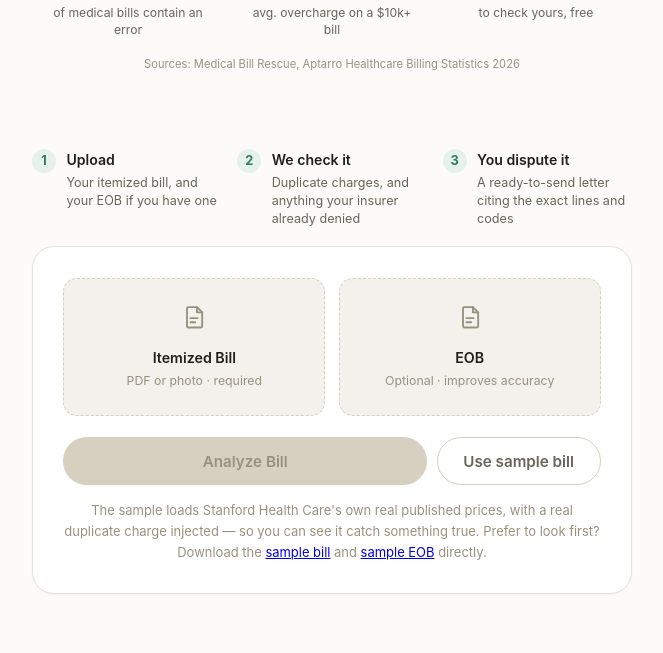
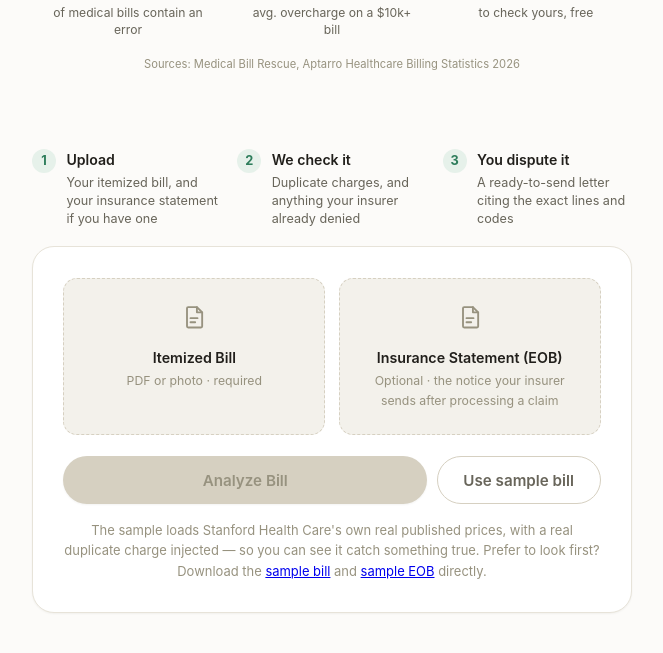
Before and after one commit to LuLu1016/clearbill-ai, a Flask app: page / in a window 1280 px wide. Shown: the part 311-964 px from the top of the page, without its empty margins (308-971 px from the left). Run offline with Flask 3, Linux system fonts and the light colour scheme; some libraries are stand-ins or nearby versions.

Commit message:
Fix EOB jargon: label as plain language first, acronym second
A first-time patient hits "EOB" with zero context at the very first upload
field, right next to a required field they do understand. It was already
correctly optional, so the fix isn't hiding it -- it's making the label and
hint explain what it IS in plain words instead of assuming prior knowledge.
"EOB" -> "Insurance Statement (EOB)" -> "the notice your insurer sends after
processing a claim." Applied to both the live app and the standalone preview.

```diff
--- a/preview/index.html
+++ b/preview/index.html
@@ -384,7 +384,7 @@
       <span class="how-num">1</span>
       <div>
         <div class="how-title">Upload</div>
-        <div class="how-desc">Your itemized bill, and your EOB if you have one</div>
+        <div class="how-desc">Your itemized bill, and your insurance statement if you have one</div>
       </div>
     </div>
     <div class="how-step">
@@ -425,8 +425,8 @@
           <path d="M14.5 3.5V8H19" stroke-linecap="round" stroke-linejoin="round" />
           <path d="M9 13h6M9 16.5h4" stroke-linecap="round" />
         </svg>
-        <div class="dropzone-label">EOB</div>
-        <div class="dropzone-hint">Optional &middot; improves accuracy</div>
+        <div class="dropzone-label">Insurance Statement (EOB)</div>
+        <div class="dropzone-hint">Optional &middot; the notice your insurer sends after processing a claim</div>
         <div class="dropzone-filename-row">
           <span class="dropzone-filename" id="eob-filename"></span>
           <button type="button" class="dropzone-clear" id="eob-clear" aria-label="Remove EOB file">&times;</button>
--- a/templates/index.html
+++ b/templates/index.html
@@ -35,7 +35,7 @@
         <span class="how-num">1</span>
         <div>
           <div class="how-title">Upload</div>
-          <div class="how-desc">Your itemized bill, and your EOB if you have one</div>
+          <div class="how-desc">Your itemized bill, and your insurance statement if you have one</div>
         </div>
       </div>
       <div class="how-step">
@@ -77,8 +77,8 @@
             <path d="M14.5 3.5V8H19" stroke-linecap="round" stroke-linejoin="round" />
             <path d="M9 13h6M9 16.5h4" stroke-linecap="round" />
           </svg>
-          <div class="dropzone-label">EOB</div>
-          <div class="dropzone-hint">Optional &middot; improves accuracy</div>
+          <div class="dropzone-label">Insurance Statement (EOB)</div>
+          <div class="dropzone-hint">Optional &middot; the notice your insurer sends after processing a claim</div>
           <div class="dropzone-filename-row">
             <span class="dropzone-filename" id="eob-filename"></span>
             <button type="button" class="dropzone-clear" id="eob-clear" aria-label="Remove EOB file">&times;</button>
```
